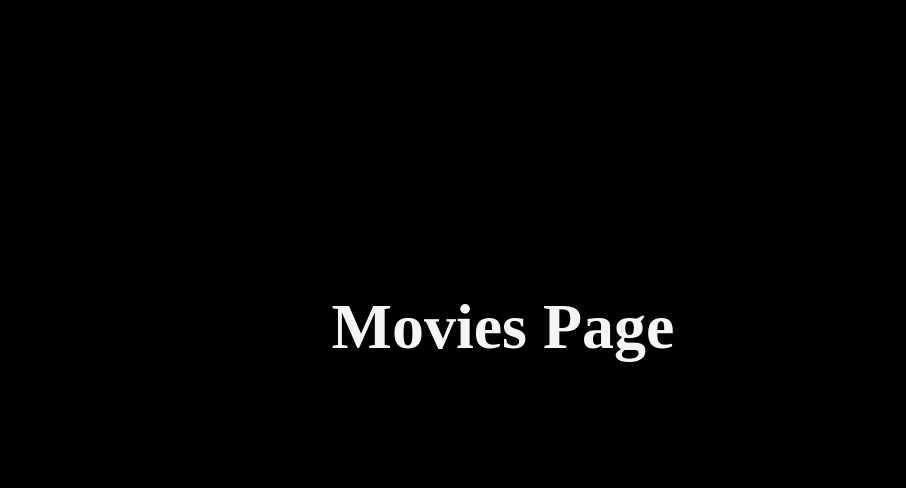
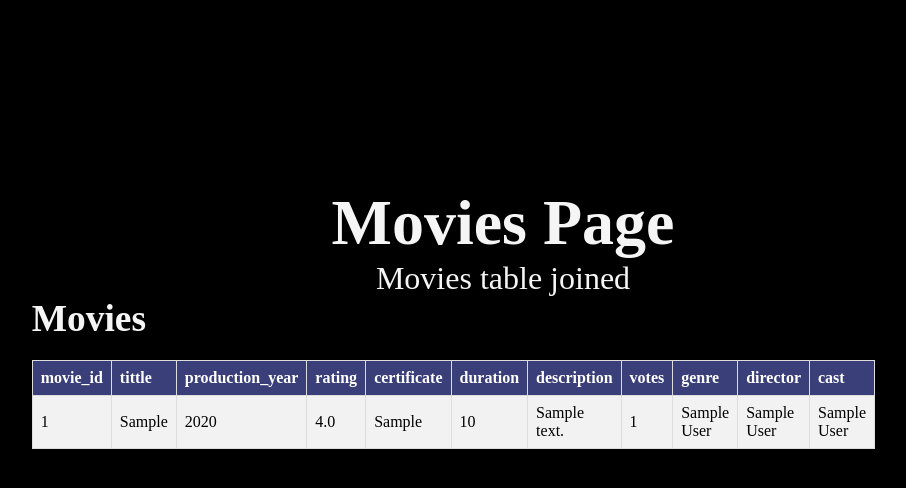
Before and after one commit to kamilszczepanik/RecommendationSystemFork2, a Django app: page /movies/ in a window 1280 px wide. Shown: the part 136-624 px from the top of the page, without its empty margins (137-1043 px from the left). Run offline with Django 5.2, Linux system fonts and the light colour scheme; tables that the repository leaves empty hold one stand-in row (values such as "Sample post").

Commit message:
Add movies information from database

```diff
--- a/movie_app/models.py
+++ b/movie_app/models.py
@@ -28,6 +28,29 @@ class Movies(models.Model):
         return cls.objects.all()
 
     @classmethod
+    def get_movies_details(cls):
+        movies = cls.objects.all()
+
+        movies_details = []
+        for movie in movies:
+            genres = Genredetails.objects.filter(genre__movie=movie)
+            directors = Directorsdetails.objects.filter(directors__movie=movie)
+            casts = Moviecastdetails.objects.filter(moviecast__movie=movie)
+            movie_details = {
+                'movie': movie,
+                'genres': genres,
+                'directors': directors,
+                'casts': casts
+            }
+
+            movies_details.append(movie_details)
+        return movies_details
+
+    @classmethod
+    def get_movies_head(cls):
+        return cls.get_movies_details()[:5]
+
+    @classmethod
     def query_movies(cls, tittle=None, genre=None):
         if tittle:
             return cls.objects.filter(title__icontains=tittle)
@@ -50,6 +73,8 @@ class Directors(models.Model):
         db_table = 'directors'
 
 
+
+
 class Directorsdetails(models.Model):
     director_id = models.AutoField(primary_key=True)
     display_name = models.TextField()
@@ -67,6 +92,9 @@ class Genre(models.Model):
         managed = False
         db_table = 'genre'
 
+    def __str__(self):
+        return self.genre.display_name
+
 
 class Genredetails(models.Model):
     genre_id = models.AutoField(primary_key=True)
@@ -75,6 +103,9 @@ class Genredetails(models.Model):
     class Meta:
         managed = False
         db_table = 'genredetails'
+
+    def __str__(self):
+        return self.display_name
 
 
 class Moviecast(models.Model):
--- a/movie_app/templates/movies.html
+++ b/movie_app/templates/movies.html
@@ -6,4 +6,49 @@
 
 {% block content %}
 <h1>Movies Page</h1>
+<p>Movies table joined</p>
+<h3>Movies</h3>
+
+<table>
+    <tr>
+        <th>movie_id</th>
+        <th>tittle</th>
+        <th>production_year</th>
+        <th>rating</th>
+        <th>certificate</th>
+        <th>duration</th>
+        <th>description</th>
+        <th>votes</th>
+        <th>genre</th>
+        <th>director</th>
+        <th>cast</th>
+    </tr>
+    {% for movie in movies %}
+    <tr>
+        <td>{{ movie.movie.movie_id }}</td>
+        <td>{{ movie.movie.tittle }}</td>
+        <td>{{ movie.movie.production_year }}</td>
+        <td>{{ movie.movie.rating }}</td>
+        <td>{{ movie.movie.certificate }}</td>
+        <td>{{ movie.movie.duration }}</td>
+        <td>{{ movie.movie.description }}</td>
+        <td>{{ movie.movie.votes }}</td>
+        <td>
+            {% for genre in movie.genres %}
+                {{ genre.display_name }}
+            {% endfor %}
+        </td>
+        <td>
+            {% for director in movie.directors %}
+                {{ director.display_name }}
+            {% endfor %}
+        </td>
+        <td>
+            {% for cast in movie.casts %}
+                {{ cast.display_name }}
+            {% endfor %}
+        </td>
+    </tr>
+    {% endfor %}
+</table>
 {% endblock %}
--- a/movie_app/views.py
+++ b/movie_app/views.py
@@ -1,12 +1,13 @@
 from django.shortcuts import render
-from django.http import HttpResponse
+from .models import Movies
 
 
 # Create your views here.
 
 def display_movies(request):
-    return HttpResponse(render(request, 'movies.html'))
+    movies = Movies.get_movies_head()
+    return render(request, 'movies.html', {'movies': movies})
 
 
 def display_film_page(request):
-    return HttpResponse(render(request, 'movie_details.html'))
+    return render(request, 'movie_details.html')
--- a/static/css/style.css
+++ b/static/css/style.css
@@ -55,9 +55,8 @@ th, td {
     border: 1px solid #ddd;
     padding: 8px;
     text-align: left;
-    overflow:  hidden;
-    white-space: nowrap;
-    text-overflow: ellipsis;
+    white-space: normal;
+    word-wrap: break-word;
 }
 
 th {
```
